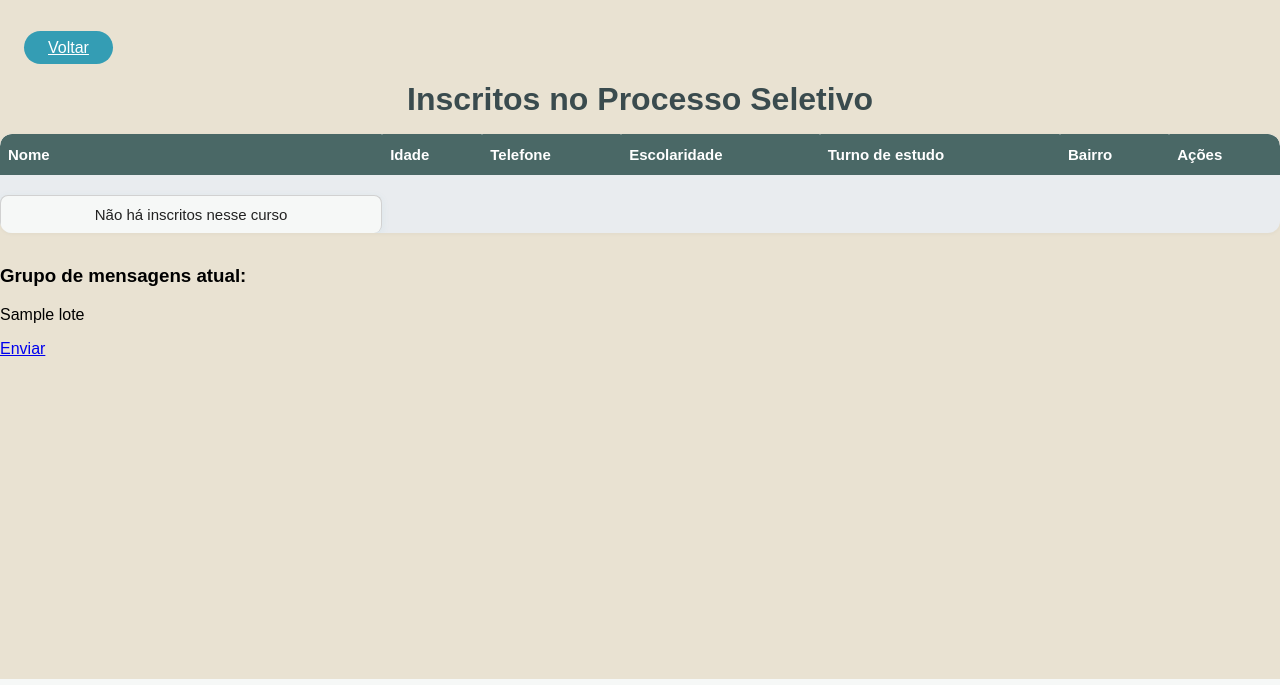
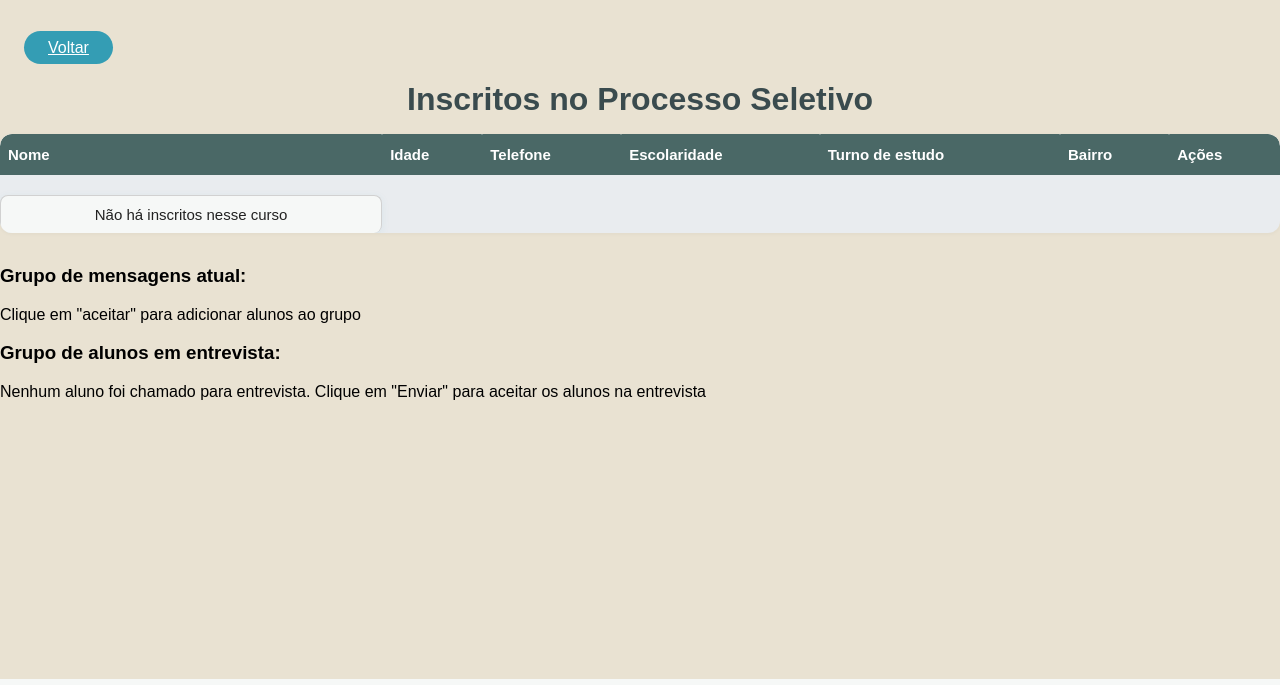
Before and after one commit to vagnermelo20/Projetos2, a Django app: a page that uses painel_adm/templates/painel_adm/visualizar_alunos_processo.html in a window 1280 px wide. Shown: the part 115-800 px from the top of the page. Run offline with Django 5.2, Linux system fonts and the light colour scheme; tables that the repository leaves empty hold one stand-in row (values such as "Sample post").

Commit message:
Fazendo alterações que se referem à matriculas dos estudantes

```diff
--- a/painel_adm/templates/painel_adm/visualizar_alunos_processo.html
+++ b/painel_adm/templates/painel_adm/visualizar_alunos_processo.html
@@ -333,12 +333,23 @@
             </table>
             <h3>Grupo de mensagens atual:</h3>
             {% if aluno_lote %}
-                {% for aluno in aluno_lote%}
-                    <p>{{ aluno.nome_participante }}</p>
+                {% for aluno in aluno_lote %}
+                    <p>{{ aluno.nome_inscrito }}</p>
+                    {% if forloop.counter == 1 %}
+                        <a href="{% url 'rodar_wpp' aluno.nome_curso %}">Enviar</a>
+                    {% endif %}
                 {% endfor %}
-                <a href="{% url 'rodar_wpp' %}">Enviar</a>
             {% else %}
                 <p>Clique em "aceitar" para adicionar alunos ao grupo</p>
+            {% endif %}
+            <h3>Grupo de alunos em entrevista:</h3>
+            {% if aluno_entrevista %}
+                {% for aluno_ent in aluno_entrevista %}
+                    <p>{{ aluno_ent.nome_inscrito }}</p>
+                {% endfor %}
+                <a href="">Aceitar Matrícula</a>
+            {% else %}
+                <p>Nenhum aluno foi chamado para entrevista. Clique em "Enviar" para aceitar os alunos na entrevista</p>
             {% endif %}
 
         </div>
--- a/painel_adm/urls.py
+++ b/painel_adm/urls.py
@@ -22,5 +22,5 @@ urlpatterns = [
     path('visualizar_alunos_prof/<str:curso>/',VisualizarAlunosProf.as_view(), name='visualizar_alunos_prof'),
     path('avaliacao_metricas/<str:nome_aluno>/<str:curso>/',AvaliacaoMetricas.as_view(),name='avaliacao_metricas'),
     path('adicionar_lotes/<str:nome>/',AdicionarLote.as_view(),name='adicionar_lote'),
-    path('rodar_wpp/',RodarWpp.as_view(),name="rodar_wpp")
+    path('rodar_wpp/<str:curso>',RodarWpp.as_view(),name="rodar_wpp")
 ]
--- a/painel_adm/views.py
+++ b/painel_adm/views.py
@@ -322,11 +322,13 @@ class EditarProcesso(View):
 
 class VisualizarAlunos(View):
     def get(self,request,curso):
-        alunos = Inscricao.objects.filter(nome_curso=curso)
-        query_lotes=Lote.objects.filter(curso_do_lote=curso)
+        alunos = Inscricao.objects.filter(nome_curso=curso,aceito_em_lote="Não")
+        query_lotes=Inscricao.objects.filter(nome_curso=curso,aceito_em_lote="Sim")
+        query_entrevista=Inscricao.objects.filter(nome_curso=curso,em_entrevista="Sim")
         context = {
             'alunos': alunos,
-            'aluno_lote':query_lotes
+            'aluno_lote':query_lotes,
+            'query_entrevista':query_entrevista,
         }
         return render(request,'painel_adm/visualizar_alunos_processo.html',context)
 
@@ -609,23 +611,32 @@ class AdicionarLote(View):
             nome_participante=nome,
             curso_do_lote=aluno.nome_curso,
         )
-        alunos = Inscricao.objects.filter(nome_curso=aluno.nome_curso)
-        query_lotes=Lote.objects.filter(curso_do_lote=aluno.nome_curso)
-        return render(request,"painel_adm/visualizar_alunos_processo.html",{'alunos':alunos,'aluno_lote':query_lotes})
+        query_entrevista=Inscricao.objects.filter(nome_curso=aluno.nome_curso,em_entrevista="Sim")
+        alunos = Inscricao.objects.filter(nome_curso=aluno.nome_curso,aceito_em_lote="Não")
+        query_lotes=Inscricao.objects.filter(nome_curso=aluno.nome_curso,aceito_em_lote="Sim")
+        return render(request,"painel_adm/visualizar_alunos_processo.html",{'alunos':alunos,'aluno_lote':query_lotes,'aluno_entrevista':query_entrevista})
 
 
 class RodarWpp(View):
-    def get(self,request):
+    def get(self,request,curso):
+        contacts=[]
         # Example values (in a real app, get these from request.GET or request.POST)
-        contact = ["81 8980-8485","88 99822-4668"]
+        aceitos_em_lote=Inscricao.objects.filter(nome_curso=curso, aceito_em_lote="Sim")
+        for alunos in aceitos_em_lote:
+            contacts.append(alunos.Telefone)
         message = "Deu certo!"
 
-        send_whatsapp_messages(
-            contacts=contact,
-            message=message,
-        )
-        for i in contact:
+        # send_whatsapp_messages(
+        #     contacts=contacts,
+        #     message=message,
+        # )
+        for i in contacts:
             aluno=get_object_or_404(Inscricao,Telefone=i)
             aluno.em_entrevista="Sim"
+            aluno.aceito_em_lote="N mais"
+            aluno.save()
 
-        return JsonResponse({"status": "Messages sent successfully!"})
+        query_entrevista=Inscricao.objects.filter(nome_curso=aluno.nome_curso,em_entrevista="Sim")
+        alunos = Inscricao.objects.filter(nome_curso=aluno.nome_curso,aceito_em_lote="Não")
+        query_lotes=Inscricao.objects.filter(nome_curso=aluno.nome_curso,aceito_em_lote="Sim")
+        return render(request,"painel_adm/visualizar_alunos_processo.html",{'alunos':alunos,'aluno_lote':query_lotes,'aluno_entrevista':query_entrevista})
--- a/painel_adm/whatsapp.py
+++ b/painel_adm/whatsapp.py
@@ -14,6 +14,7 @@ import time
 
 
 def send_whatsapp_messages(contacts, message, new_contact=None, new_contact_name=None):
+
     """Send WhatsApp messages to multiple contacts."""
     try:
         # Set up WebDriver
```
